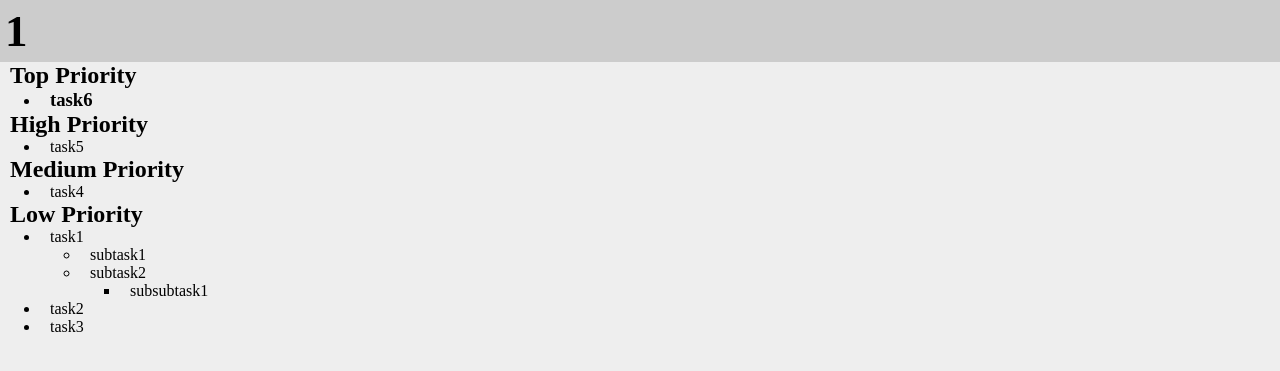
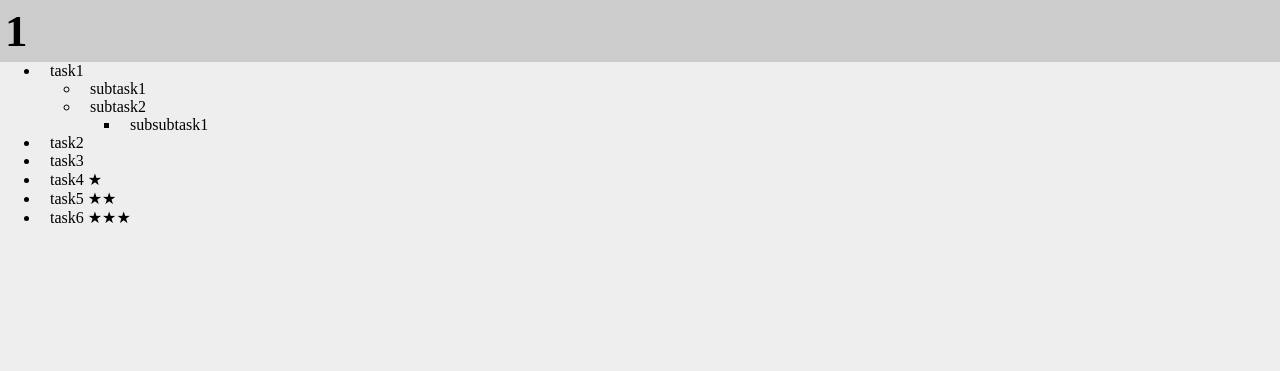
Before and after one commit to tsj845/APP-task-manager, a Flask app: page /projects/1 in a window 1280 px wide. Shown: the top 371 px of the page. Run offline with Flask 2, Linux system fonts and the light colour scheme.

Commit message:
change priorities to stars instead of sections

```diff
--- a/server.py
+++ b/server.py
@@ -16,18 +16,34 @@ server.add_url_rule("/projects", endpoint="index")
 def useful_functions():
         def task_html(task):
                 if "subtasks" in task:
-                        html = "<p class=\'task\'>" + task["disp-value"] + "</p>" + "<ul>"
+                        html = "<p class=\'task\'>" + task["disp-value"]
+                        if "labels" in task:
+                                if "important" in task["labels"]:
+                                        html += " ★"
+                                elif "veryimportant" in task["labels"]:
+                                        html += " ★★"
+                                elif "urgent" in task["labels"]:
+                                        html += " ★★★"
+                        html += "</p>" + "<ul>"
                         for subtask in task["subtasks"]:
                                 html += "<li>" + task_html(subtask) + "</li>"
                         html += "</ul>"
                         return html
                 else:
-                        return "<p class=\'task\'>" + task["disp-value"] + "</p>"
+                        html = "<p class=\'task\'>" + task["disp-value"]
+                        if "labels" in task:
+                                if "important" in task["labels"]:
+                                        html += " ★"
+                                elif "veryimportant" in task["labels"]:
+                                        html += " ★★"
+                                elif "urgent" in task["labels"]:
+                                        html += " ★★★"
+                        return html + "</p>"
         return dict(task_html=task_html)
 
 @server.route("/projects/<project>")
 def project (project):
-	tasks = {"low":[{"disp-value":"task1", "labels":[], "subtasks":[{"disp-value":"subtask1"}, {"disp-value":"subtask2", "subtasks":[{"disp-value":"subsubtask1"}]}]}, {"disp-value":"task2", "labels":[]}, {"disp-value":"task3", "labels":[]}], "med":[{"disp-value":"task4", "labels":[]}], "high":[{"disp-value":"task5", "labels":[]}], "top-e":True, "top":{"disp-value":"task6", "labels":["top"]}}
+	tasks = [{"disp-value":"task1", "labels":[], "subtasks":[{"disp-value":"subtask1"}, {"disp-value":"subtask2", "subtasks":[{"disp-value":"subsubtask1"}]}]}, {"disp-value":"task2", "labels":[]}, {"disp-value":"task3", "labels":[]}, {"disp-value":"task4", "labels":["important"]}, {"disp-value":"task5", "labels":["veryimportant"]}, {"disp-value":"task6", "labels":["urgent"]}]
 	return render("manager-template.html", project_name=project, project=tasks)
 
 server.run(host="127.0.0.1", port="3000", debug=True)
--- a/templates/manager-template.html
+++ b/templates/manager-template.html
@@ -80,29 +80,9 @@
 	<body>
 		<h1 id="proj-name">{{ project_name }}</h1>
 		<div id="indent">
-			<h2 class="pri-label">Top Priority</h2>
-			<ul><li>
-			{% if project["top-e"] %}
-			<h3 id="pri-top" class="task" onclick="showmanage({{ project['top'] }})">{{ project["top"]["disp-value"] }}</h3>
-			{% else %}
-			<h3 id="pri-top">no top priority</h3>
-			{% endif %}
 			</li></ul>
-			<h2 class="pri-label">High Priority</h2>
-			<ul id="pri-high">
-				{% for task in project["high"] %}
-				<li onclick="showmanage({{ task }})">{{ task_html(task) | safe }}</li>
-				{% endfor %}
-			</ul>
-			<h2 class="pri-label">Medium Priority</h2>
-			<ul id="pri-med">
-				{% for task in project["med"] %}
-				<li onclick="showmanage({{ task }})">{{ task_html(task) | safe }}</li>
-				{% endfor %}
-			</ul>
-			<h2 class="pri-label">Low Priority</h2>
-			<ul id="pri-low">
-				{% for task in project["low"] %}
+			<ul id="tasks">
+				{% for task in project %}
 				<li onclick="showmanage({{ task }})">{{ task_html(task) | safe }}</li>
 				{% endfor %}
 			</ul>
```
